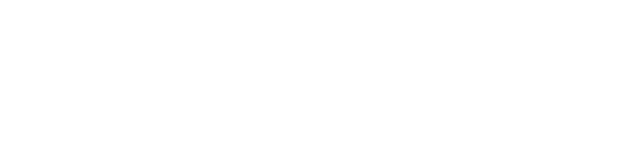
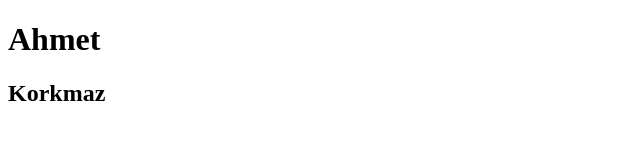
Before and after one commit to ahmetkorkmaz3/yazilim-ktu-git, a plain HTML site: page index.html in a window 1280 px wide. Shown: the whole page, without its empty margins (0-640 px from the left). Drawn offline with Linux system fonts and the light colour scheme.

Commit message:
h1 tagı ekledim

```diff
--- a/index.html
+++ b/index.html
@@ -7,6 +7,7 @@
   <title>Document</title>
 </head>
 <body>
-
+  <h1>Ahmet</h1>
+  <h2>Korkmaz</h2>
 </body>
 </html>
```
